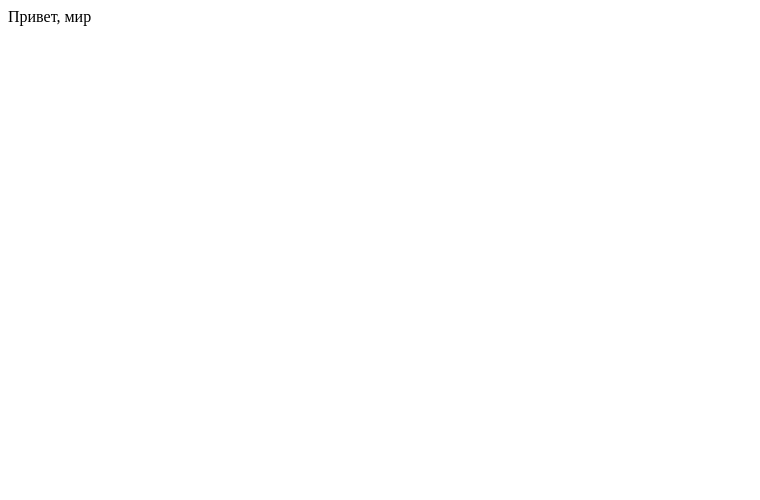
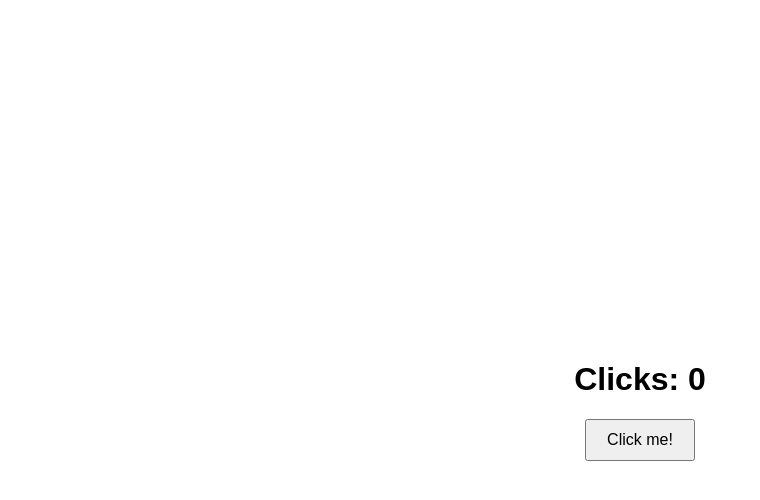
Before and after one commit to Per4ikTwitch/Per4ikTwitch.github.io, a plain HTML site: page index.html in a window 1280 px wide. Shown: the whole page, without its empty margins (0-760 px from the left). Drawn offline with Linux system fonts and the light colour scheme.

Commit message:
Начальный коммит

```diff
--- a/index.html
+++ b/index.html
@@ -1 +1,50 @@
-Привет, мир
+<!DOCTYPE html>
+<html lang="en">
+<head>
+    <meta charset="UTF-8">
+    <meta name="viewport" content="width=device-width, initial-scale=1.0">
+    <title>Clicker MiniApp</title>
+    <style>
+        body {
+            font-family: Arial, sans-serif;
+            display: flex;
+            justify-content: center;
+            align-items: center;
+            height: 100vh;
+            margin: 0;
+        }
+        #clicker {
+            text-align: center;
+        }
+        button {
+            padding: 10px 20px;
+            font-size: 16px;
+            cursor: pointer;
+        }
+    </style>
+</head>
+<body>
+    <div id="clicker">
+        <h1>Clicks: <span id="click-count">0</span></h1>
+        <button id="click-btn">Click me!</button>
+    </div>
+
+    <script>
+        let clickCount = 0;
+
+        // Инициализация Web App
+        Telegram.WebApp.ready();
+
+        const clickBtn = document.getElementById("click-btn");
+        const clickCountDisplay = document.getElementById("click-count");
+
+        clickBtn.addEventListener("click", () => {
+            clickCount++;
+            clickCountDisplay.textContent = clickCount;
+
+            // Отправка данных обратно в чат через API Telegram
+            Telegram.WebApp.sendData(JSON.stringify({ clicks: clickCount }));
+        });
+    </script>
+</body>
+</html>
```
